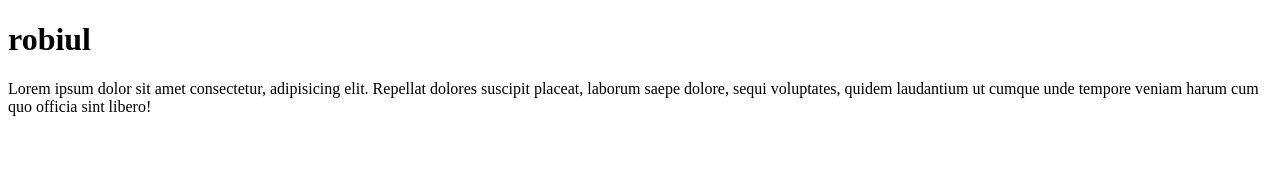
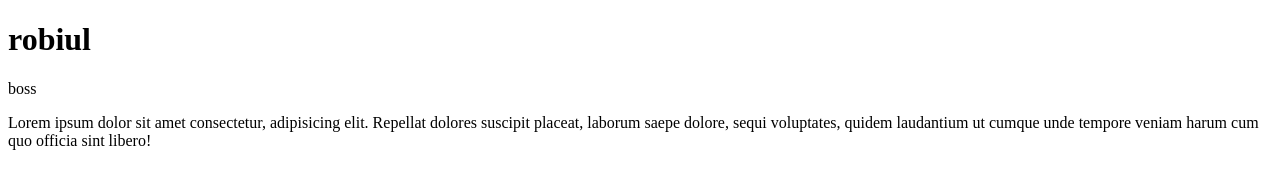
Before and after one commit to Robiul-2003/first-project, a plain HTML site: page index.html in a window 1280 px wide. Drawn offline with Linux system fonts and the light colour scheme.

Commit message:
Update index.html

```diff
--- a/index.html
+++ b/index.html
@@ -7,6 +7,8 @@
 </head>
 <body>
     <h1>robiul</h1>
+
+    <p>boss</p>
     <p>Lorem ipsum dolor sit amet consectetur, adipisicing elit. Repellat dolores suscipit placeat, laborum saepe dolore, sequi voluptates, quidem laudantium ut cumque unde tempore veniam harum cum quo officia sint libero!</p>
 </body>
 </html>
```
